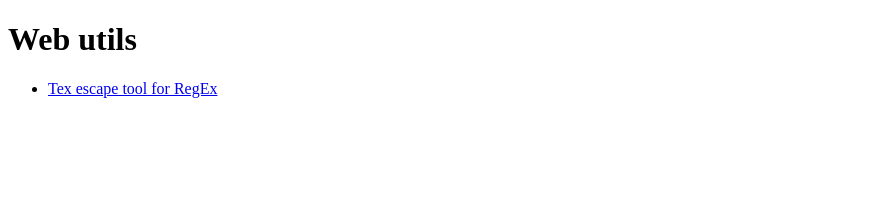
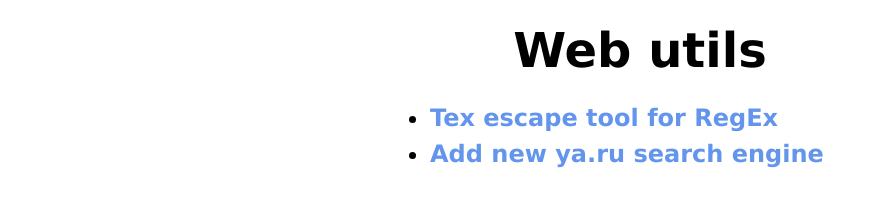
Before and after one commit to ColdSpirit0/web-utils, a plain HTML site: page index.html in a window 1280 px wide. Shown: the whole page, without its empty margins (0-878 px from the left). Drawn offline with Linux system fonts and the light colour scheme.

Commit message:
Ya.ru search engine page

```diff
--- a/index.html
+++ b/index.html
@@ -5,11 +5,37 @@
     <meta http-equiv="X-UA-Compatible" content="IE=edge">
     <meta name="viewport" content="width=device-width, initial-scale=1.0">
     <title>Web utils</title>
+    <style>
+        body {
+            font-size: x-large;
+            line-height: 150%;
+            font-family: Verdana;
+            background-color: aliceblues;
+        }
+
+        h1 {
+            text-align: center;
+        }
+
+        a, a:visited {
+            font-weight: bold;
+            text-decoration: none;
+            color: cornflowerblue;
+        }
+
+        .container {
+            margin: 0 auto;
+            width: 500px;
+        }
+    </style>
 </head>
 <body>
-    <h1>Web utils</h1>
-    <ul>
-        <li><a href="./text-escape-tool.html">Tex escape tool for RegEx</a></li>
-    </ul>
+    <div class="container">
+        <h1>Web utils</h1>
+        <ul>
+            <li><a href="./text-escape-tool.html">Tex escape tool for RegEx</a></li>
+            <li><a href="./ya-search-engine/ya_search.html">Add new ya.ru search engine</a></li>
+        </ul>
+    </div>
 </body>
 </html>
```
Also changed, not shown: ya-search-engine/ya.xml (added, +9 -0 lines), ya-search-engine/ya_search.html (added, +52 -0 lines), ya-search-engine/example.png (added), 1 other file.
